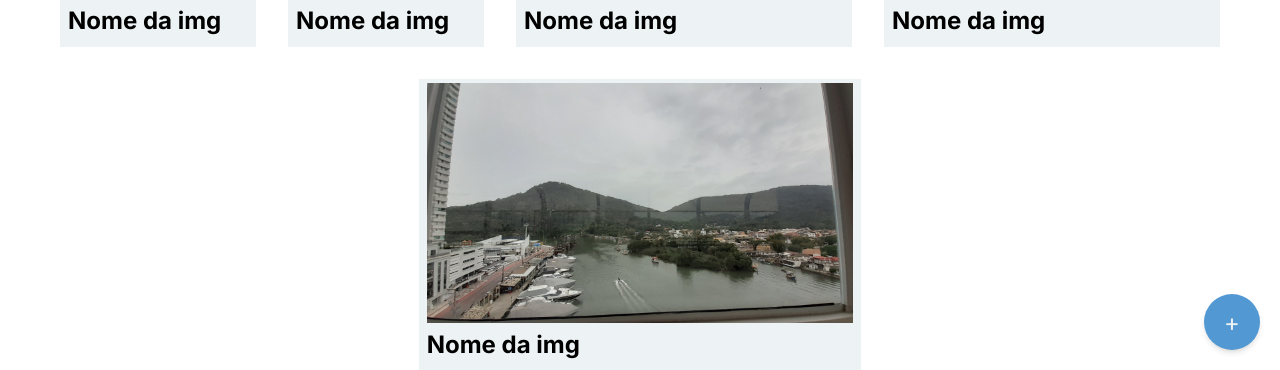
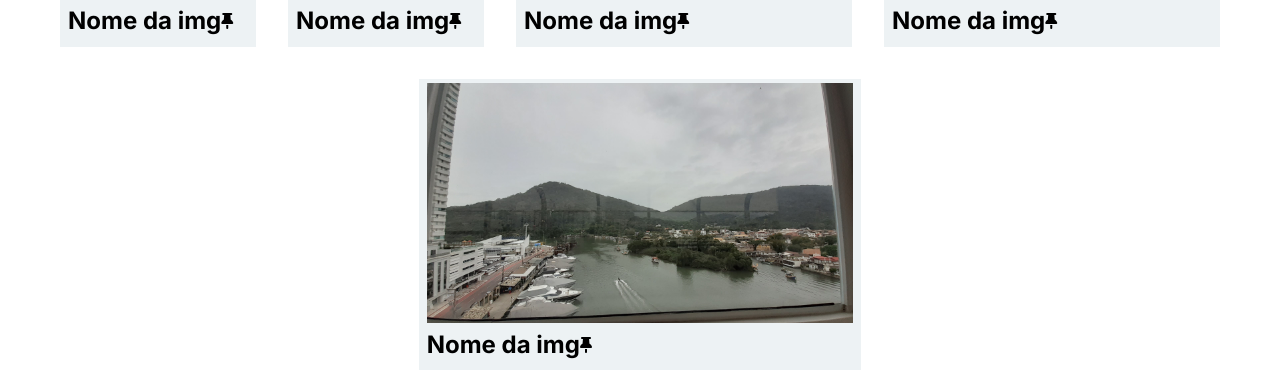
Before and after one commit to emyrhary/click, a PHP site: page / in a window 1280 px wide. Shown: the part 972-1342 px from the top of the page. Run offline with PHP 8.4, Linux system fonts and the light colour scheme; some libraries are stand-ins or nearby versions.

Commit message:
Add files via upload

```diff
--- /dev/null
+++ b/js/script.js
@@ -0,0 +1,5 @@
+const menu = document.getElementById("menu")
+
+function toggleMenu () {
+    menu.classList.toggle("active")
+}
--- a/visao/index.php
+++ b/visao/index.php
@@ -15,6 +15,8 @@ if (!isset($_SESSION["usuario"])) {
     <title>click!</title>
     <link rel="stylesheet" href="../public/css/style.css">
     <link rel="stylesheet" href="../public/css/reset.css">
+    <script src="https://kit.fontawesome.com/4c0a49f720.js" crossorigin="anonymous"></script>
+    <script src="../js/script.js" defer></script>
 </head>
 <body>
     <header id="header">
@@ -23,7 +25,11 @@ if (!isset($_SESSION["usuario"])) {
             <input type="text" name="pesquisa" id="pesquisa">
             <?php
                 if ($logado) {
-                    echo '<img src="https://cdn.pixabay.com/photo/2015/10/05/22/37/blank-profile-picture-973460_1280.png">';
+                    echo
+                    '<img src="https://cdn.pixabay.com/photo/2015/10/05/22/37/blank-profile-picture-973460_1280.png" onClick="toggleMenu()" class="profileImg">
+                    <div id="menu">
+                        <a href="/click/processadores/processar-loggout.php?token='.md5(session_id()).'" class="deslogar">Sair</a>
+                    </div>';
                 } else {
                     echo '
                     <div class="conta">
@@ -34,78 +40,98 @@ if (!isset($_SESSION["usuario"])) {
 
             ?>
         </div>
+
     </header>
     <main>
-        <div id="adicionarPost">
-            <button>
-                +
-            </button>
-        </div>
+        <?php
+            if ($logado) {
+                echo
+                    '<button id="adicionarPost">
+
+                         +
+
+                    </button>';
+                } else {
+                    echo '';
+            }?>
+
+
         <section class="inner">
             <figure>
                 <img src="../public/imgs/20191226_120128.jpg">
                 <figcaption>
                     <h3>Nome da img</h3>
+                    <i class="fa-solid fa-thumbtack"></i>
                 </figcaption>
             </figure>
             <figure>
                 <img src="../public/imgs/20191226_120223.jpg">
                 <figcaption>
                     <h3>Nome da img</h3>
+                    <i class="fa-solid fa-thumbtack"></i>
                 </figcaption>
             </figure>
             <figure>
                 <img src="../public/imgs/20211202_173046.jpg">
                 <figcaption>
                     <h3>Nome da img</h3>
+                    <i class="fa-solid fa-thumbtack"></i>
                 </figcaption>
             </figure>
             <figure>
                 <img src="../public/imgs/20200103_155250.jpg">
                 <figcaption>
                     <h3>Nome da img</h3>
+                    <i class="fa-solid fa-thumbtack"></i>
                 </figcaption>
             </figure>
             <figure>
                 <img src="../public/imgs/20200103_154924.jpg">
                 <figcaption>
                     <h3>Nome da img</h3>
+                    <i class="fa-solid fa-thumbtack"></i>
                 </figcaption>
             </figure>
             <figure>
                 <img src="../public/imgs/20211202_173033.jpg">
                 <figcaption>
                     <h3>Nome da img</h3>
+                    <i class="fa-solid fa-thumbtack"></i>
                 </figcaption>
             </figure>
             <figure>
                 <img src="../public/imgs/IMG-20210930-WA0219.jpg">
                 <figcaption>
                     <h3>Nome da img</h3>
+                    <i class="fa-solid fa-thumbtack"></i>
                 </figcaption>
             </figure>
             <figure>
                 <img src="../public/imgs/IMG-20210930-WA0082.jpg">
                 <figcaption>
                     <h3>Nome da img</h3>
+                    <i class="fa-solid fa-thumbtack"></i>
                 </figcaption>
             </figure>
             <figure>
                 <img src="../public/imgs/20200103_154152.jpg">
                 <figcaption>
                     <h3>Nome da img</h3>
+                    <i class="fa-solid fa-thumbtack"></i>
                 </figcaption>
             </figure>
             <figure>
                 <img src="../public/imgs/20191226_122131.jpg">
                 <figcaption>
                     <h3>Nome da img</h3>
+                    <i class="fa-solid fa-thumbtack"></i>
                 </figcaption>
             </figure>
             <figure>
                 <img src="../public/imgs/20211002_140847.jpg">
                 <figcaption>
                     <h3>Nome da img</h3>
+                    <i class="fa-solid fa-thumbtack"></i>
                 </figcaption>
             </figure>
         </section>
```
Also changed, not shown: processadores/processar-loggout.php (added, +14 -0 lines).
